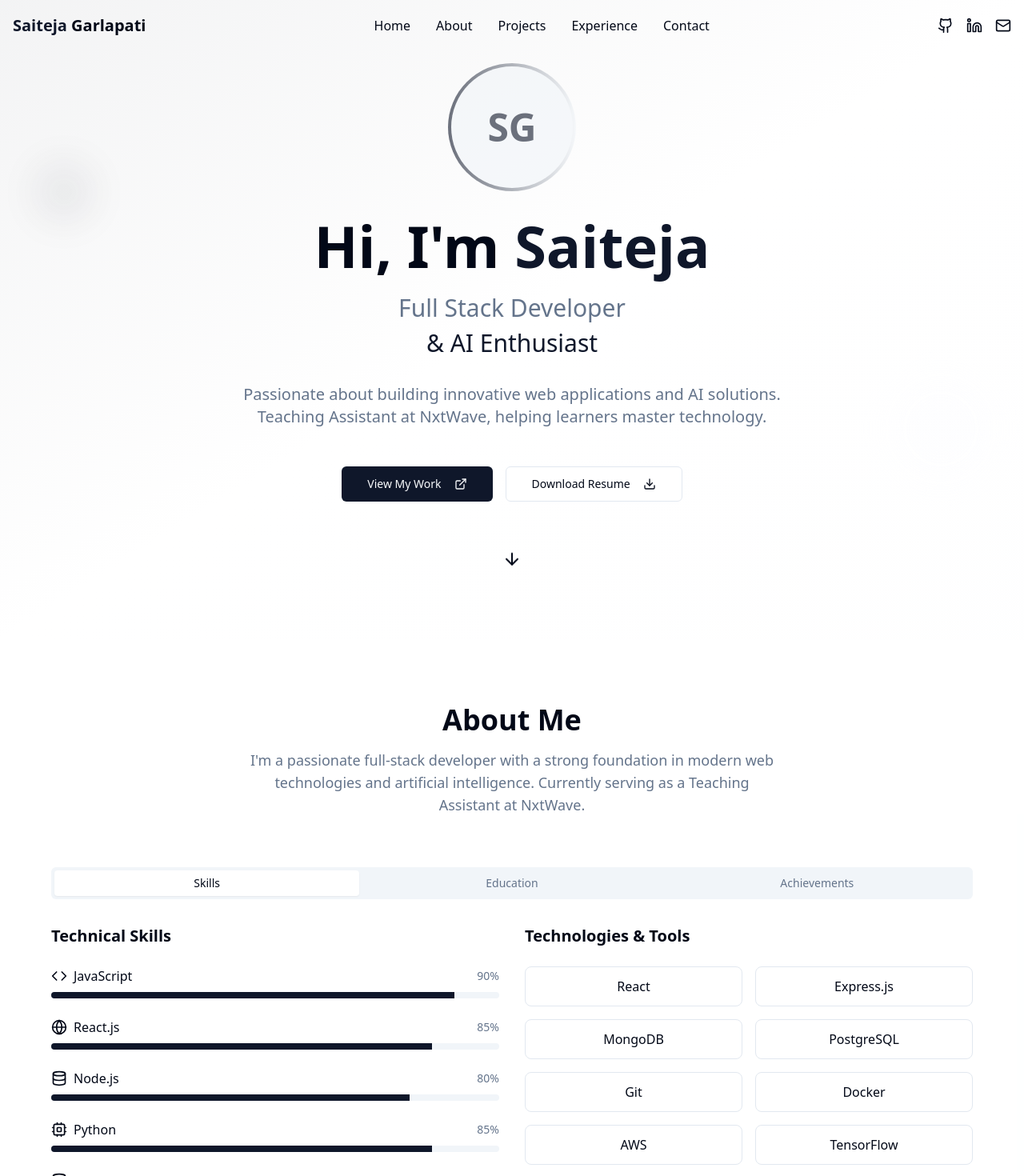
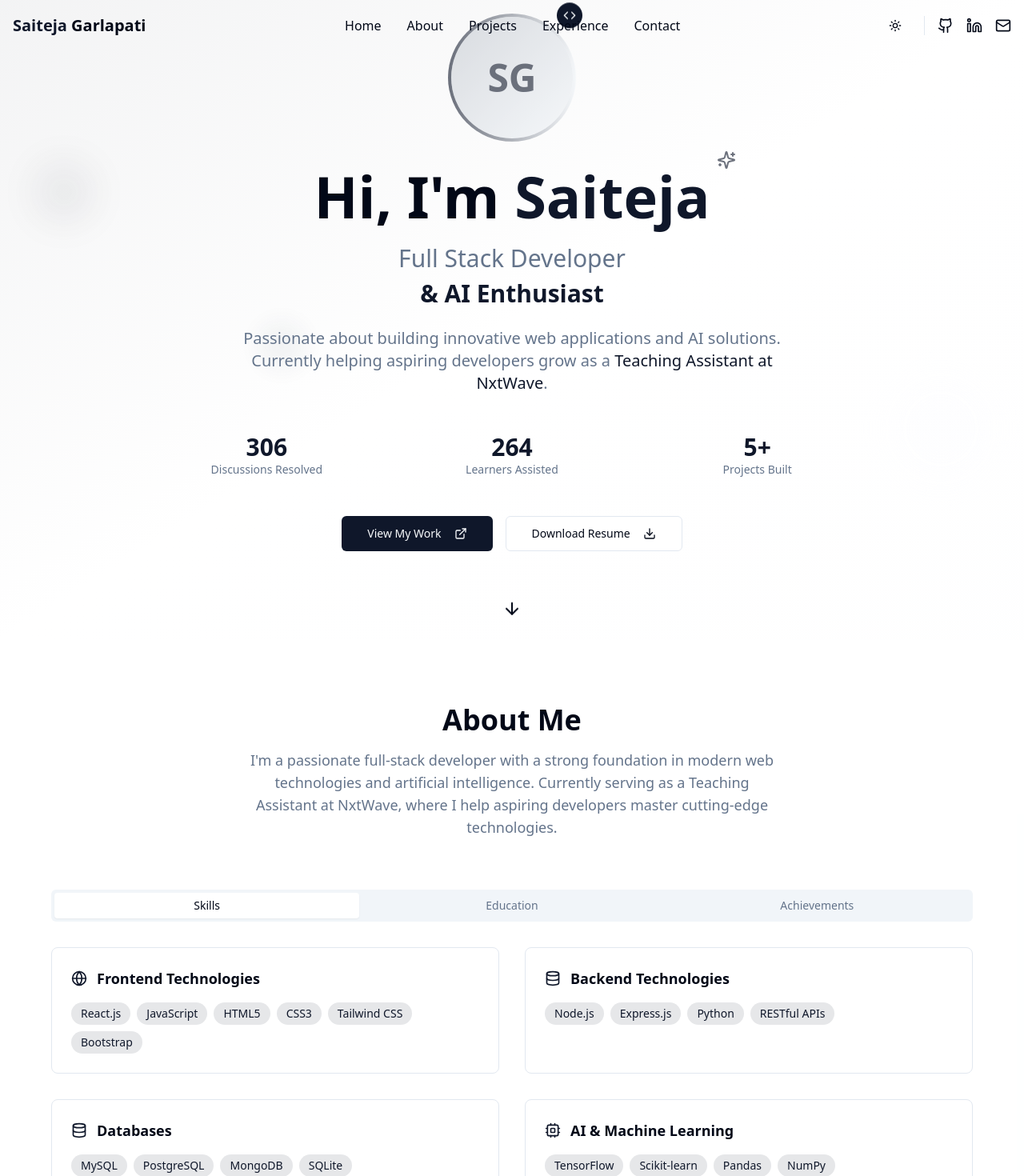
Before and after one commit to saiteja7065/saiteja_portfolio, a React (Vite) app: page / in a window 1280 px wide. Shown: the top 1470 px of the page at 80% size. Built offline with nearby package versions, Linux system fonts and the light colour scheme.

Commit message:
Refactor: Improve skills section and add dark mode
-   Removed percentage from technical skills.
-   Added dark mode toggle.
-   Redefined website structure and design.

```diff
--- a/src/App.tsx
+++ b/src/App.tsx
@@ -1,8 +1,10 @@
+
 import { Toaster } from "@/components/ui/toaster";
 import { Toaster as Sonner } from "@/components/ui/sonner";
 import { TooltipProvider } from "@/components/ui/tooltip";
 import { QueryClient, QueryClientProvider } from "@tanstack/react-query";
 import { BrowserRouter, Routes, Route } from "react-router-dom";
+import { ThemeProvider } from "./components/ThemeProvider";
 import Index from "./pages/Index";
 import NotFound from "./pages/NotFound";
 
@@ -10,6 +12,7 @@ const queryClient = new QueryClient();
 
 const App = () => (
   <QueryClientProvider client={queryClient}>
+    <ThemeProvider defaultTheme="system" storageKey="portfolio-theme">
       <TooltipProvider>
         <Toaster />
         <Sonner />
@@ -21,6 +24,7 @@ const App = () => (
           </Routes>
         </BrowserRouter>
       </TooltipProvider>
+    </ThemeProvider>
   </QueryClientProvider>
 );
 
--- a/src/components/About.tsx
+++ b/src/components/About.tsx
@@ -2,16 +2,34 @@
 import React, { useState } from 'react';
 import { Code, Database, Globe, Cpu, Award, GraduationCap } from 'lucide-react';
 import { Tabs, TabsContent, TabsList, TabsTrigger } from '@/components/ui/tabs';
-import { Progress } from '@/components/ui/progress';
 
 const About = () => {
-  const skills = [
-    { name: 'JavaScript', level: 90, icon: <Code className="w-5 h-5" /> },
-    { name: 'React.js', level: 85, icon: <Globe className="w-5 h-5" /> },
-    { name: 'Node.js', level: 80, icon: <Database className="w-5 h-5" /> },
-    { name: 'Python', level: 85, icon: <Cpu className="w-5 h-5" /> },
-    { name: 'SQL', level: 75, icon: <Database className="w-5 h-5" /> },
-    { name: 'Machine Learning', level: 70, icon: <Cpu className="w-5 h-5" /> },
+  const skillCategories = [
+    {
+      title: 'Frontend Technologies',
+      skills: ['React.js', 'JavaScript', 'HTML5', 'CSS3', 'Tailwind CSS', 'Bootstrap'],
+      icon: <Globe className="w-5 h-5" />
+    },
+    {
+      title: 'Backend Technologies',
+      skills: ['Node.js', 'Express.js', 'Python', 'RESTful APIs'],
+      icon: <Database className="w-5 h-5" />
+    },
+    {
+      title: 'Databases',
+      skills: ['MySQL', 'PostgreSQL', 'MongoDB', 'SQLite'],
+      icon: <Database className="w-5 h-5" />
+    },
+    {
+      title: 'AI & Machine Learning',
+      skills: ['TensorFlow', 'Scikit-learn', 'Pandas', 'NumPy'],
+      icon: <Cpu className="w-5 h-5" />
+    },
+    {
+      title: 'Tools & Platforms',
+      skills: ['Git', 'GitHub', 'Docker', 'AWS', 'Vercel', 'Netlify'],
+      icon: <Code className="w-5 h-5" />
+    }
   ];
 
   const education = [
@@ -19,13 +37,14 @@ const About = () => {
       institution: 'Vallurupalli Nageswara Rao Vignana Jyothi Institute of Engineering and Technology',
       degree: 'Bachelor of Technology',
       duration: '2020 - 2024',
-      description: 'Computer Science and Engineering'
+      description: 'Computer Science and Engineering',
+      grade: 'CGPA: 8.2/10'
     },
     {
       institution: 'NxtWave',
       degree: 'Full Stack Development',
       duration: '2023 - 2024',
-      description: 'Comprehensive full-stack development program'
+      description: 'Comprehensive full-stack development program covering modern web technologies'
     }
   ];
 
@@ -37,12 +56,12 @@ const About = () => {
     },
     {
       title: 'CEO Recognition',
-      description: 'Recognized by NxtWave CEO for outstanding performance',
+      description: 'Recognized by NxtWave CEO for outstanding performance and dedication',
       icon: <Award className="w-6 h-6" />
     },
     {
       title: 'Tech Event Participation',
-      description: 'Active participant in various tech events and challenges',
+      description: 'Active participant in various tech events and coding challenges',
       icon: <Award className="w-6 h-6" />
     }
   ];
@@ -54,7 +73,8 @@ const About = () => {
           <h2 className="text-3xl md:text-4xl font-bold mb-4">About Me</h2>
           <p className="text-lg text-muted-foreground max-w-2xl mx-auto">
             I'm a passionate full-stack developer with a strong foundation in modern web technologies
-            and artificial intelligence. Currently serving as a Teaching Assistant at NxtWave.
+            and artificial intelligence. Currently serving as a Teaching Assistant at NxtWave,
+            where I help aspiring developers master cutting-edge technologies.
           </p>
         </div>
 
@@ -67,35 +87,27 @@ const About = () => {
             </TabsList>
 
             <TabsContent value="skills" className="mt-8">
-              <div className="grid md:grid-cols-2 gap-8">
-                <div>
-                  <h3 className="text-xl font-semibold mb-6">Technical Skills</h3>
-                  <div className="space-y-6">
-                    {skills.map((skill, index) => (
-                      <div key={index} className="space-y-2">
-                        <div className="flex items-center justify-between">
-                          <div className="flex items-center space-x-2">
-                            {skill.icon}
-                            <span className="font-medium">{skill.name}</span>
-                          </div>
-                          <span className="text-sm text-muted-foreground">{skill.level}%</span>
-                        </div>
-                        <Progress value={skill.level} className="h-2" />
+              <div className="grid lg:grid-cols-2 gap-8">
+                {skillCategories.map((category, index) => (
+                  <div key={index} className="bg-background rounded-lg p-6 border border-border">
+                    <div className="flex items-center space-x-3 mb-4">
+                      <div className="text-primary">
+                        {category.icon}
                       </div>
-                    ))}
+                      <h3 className="text-lg font-semibold">{category.title}</h3>
+                    </div>
+                    <div className="flex flex-wrap gap-2">
+                      {category.skills.map((skill, skillIndex) => (
+                        <span
+                          key={skillIndex}
+                          className="px-3 py-1 bg-primary/10 text-primary rounded-full text-sm font-medium hover:bg-primary/20 transition-colors"
+                        >
+                          {skill}
+                        </span>
+                      ))}
+                    </div>
                   </div>
-                </div>
-
-                <div>
-                  <h3 className="text-xl font-semibold mb-6">Technologies & Tools</h3>
-                  <div className="grid grid-cols-2 gap-4">
-                    {['React', 'Express.js', 'MongoDB', 'PostgreSQL', 'Git', 'Docker', 'AWS', 'TensorFlow'].map((tech, index) => (
-                      <div key={index} className="bg-background rounded-lg p-3 text-center border border-border hover:border-primary transition-colors">
-                        {tech}
-                      </div>
-                    ))}
-                  </div>
-                </div>
+                ))}
               </div>
             </TabsContent>
 
@@ -104,14 +116,17 @@ const About = () => {
                 {education.map((edu, index) => (
                   <div key={index} className="bg-background rounded-lg p-6 border border-border">
                     <div className="flex items-start space-x-4">
-                      <div className="bg-primary/10 rounded-full p-3">
+                      <div className="bg-primary/10 rounded-full p-3 mt-1">
                         <GraduationCap className="w-6 h-6 text-primary" />
                       </div>
                       <div className="flex-1">
                         <h3 className="text-xl font-semibold mb-2">{edu.degree}</h3>
                         <p className="text-primary font-medium mb-1">{edu.institution}</p>
                         <p className="text-sm text-muted-foreground mb-2">{edu.duration}</p>
-                        <p className="text-muted-foreground">{edu.description}</p>
+                        <p className="text-muted-foreground mb-2">{edu.description}</p>
+                        {edu.grade && (
+                          <p className="text-sm font-medium text-foreground">{edu.grade}</p>
+                        )}
                       </div>
                     </div>
                   </div>
@@ -122,8 +137,8 @@ const About = () => {
             <TabsContent value="achievements" className="mt-8">
               <div className="grid md:grid-cols-2 lg:grid-cols-3 gap-6">
                 {achievements.map((achievement, index) => (
-                  <div key={index} className="bg-background rounded-lg p-6 border border-border hover:border-primary transition-colors">
-                    <div className="text-primary mb-4">
+                  <div key={index} className="bg-background rounded-lg p-6 border border-border hover:border-primary transition-colors group">
+                    <div className="text-primary mb-4 group-hover:scale-110 transition-transform">
                       {achievement.icon}
                     </div>
                     <h3 className="text-lg font-semibold mb-2">{achievement.title}</h3>
--- a/src/components/Hero.tsx
+++ b/src/components/Hero.tsx
@@ -1,6 +1,6 @@
 
 import React from 'react';
-import { ArrowDown, Download, ExternalLink } from 'lucide-react';
+import { ArrowDown, Download, ExternalLink, Code, Sparkles } from 'lucide-react';
 import { Button } from '@/components/ui/button';
 
 const Hero = () => {
@@ -16,31 +16,64 @@ const Hero = () => {
       {/* Background Gradient */}
       <div className="absolute inset-0 bg-gradient-to-br from-primary/5 via-background to-secondary/5"></div>
 
+      {/* Animated Background Elements */}
+      <div className="absolute inset-0 overflow-hidden">
+        <div className="absolute top-1/4 left-10 w-20 h-20 bg-primary/10 rounded-full blur-xl animate-pulse"></div>
+        <div className="absolute bottom-1/4 right-10 w-32 h-32 bg-secondary/10 rounded-full blur-xl animate-pulse delay-1000"></div>
+        <div className="absolute top-1/2 left-1/4 w-16 h-16 bg-primary/5 rounded-full blur-lg animate-pulse delay-500"></div>
+        <div className="absolute bottom-1/3 left-2/3 w-24 h-24 bg-secondary/5 rounded-full blur-lg animate-pulse delay-700"></div>
+      </div>
+
       <div className="container mx-auto px-4 relative z-10">
         <div className="text-center max-w-4xl mx-auto">
           {/* Profile Image */}
           <div className="mb-8 relative inline-block">
             <div className="w-32 h-32 md:w-40 md:h-40 rounded-full bg-gradient-to-r from-primary to-secondary p-1 animate-pulse">
-              <div className="w-full h-full rounded-full bg-muted flex items-center justify-center text-4xl md:text-5xl font-bold text-primary">
-                SG
+              <div className="w-full h-full rounded-full bg-muted flex items-center justify-center text-4xl md:text-5xl font-bold text-primary relative overflow-hidden">
+                <span className="relative z-10">SG</span>
+                <div className="absolute inset-0 bg-gradient-to-br from-primary/20 to-secondary/20 rounded-full"></div>
               </div>
+            </div>
+            <div className="absolute -top-2 -right-2 bg-primary text-primary-foreground rounded-full p-2 animate-bounce">
+              <Code size={16} />
             </div>
           </div>
 
           {/* Main Content */}
-          <h1 className="text-4xl md:text-6xl lg:text-7xl font-bold mb-6 animate-fade-in">
-            Hi, I'm <span className="text-primary">Saiteja</span>
-          </h1>
+          <div className="space-y-6 animate-fade-in">
+            <h1 className="text-4xl md:text-6xl lg:text-7xl font-bold">
+              Hi, I'm <span className="text-primary relative">
+                Saiteja
+                <Sparkles className="absolute -top-2 -right-8 w-6 h-6 text-primary animate-pulse" />
+              </span>
+            </h1>
 
-          <div className="text-xl md:text-2xl lg:text-3xl text-muted-foreground mb-8 animate-fade-in">
-            <span className="block mb-2">Full Stack Developer</span>
-            <span className="text-primary">& AI Enthusiast</span>
+            <div className="text-xl md:text-2xl lg:text-3xl text-muted-foreground">
+              <span className="block mb-2">Full Stack Developer</span>
+              <span className="text-primary font-semibold">& AI Enthusiast</span>
+            </div>
+
+            <p className="text-lg md:text-xl text-muted-foreground max-w-2xl mx-auto leading-relaxed">
+              Passionate about building innovative web applications and AI solutions.
+              Currently helping aspiring developers grow as a <span className="text-primary font-medium">Teaching Assistant at NxtWave</span>.
+            </p>
           </div>
 
-          <p className="text-lg md:text-xl text-muted-foreground mb-12 max-w-2xl mx-auto leading-relaxed animate-fade-in">
-            Passionate about building innovative web applications and AI solutions.
-            Teaching Assistant at NxtWave, helping learners master technology.
-          </p>
+          {/* Stats */}
+          <div className="grid grid-cols-2 md:grid-cols-3 gap-6 my-12 animate-fade-in">
+            <div className="text-center">
+              <div className="text-2xl md:text-3xl font-bold text-primary">306</div>
+              <div className="text-sm text-muted-foreground">Discussions Resolved</div>
+            </div>
+            <div className="text-center">
+              <div className="text-2xl md:text-3xl font-bold text-primary">264</div>
+              <div className="text-sm text-muted-foreground">Learners Assisted</div>
+            </div>
+            <div className="text-center col-span-2 md:col-span-1">
+              <div className="text-2xl md:text-3xl font-bold text-primary">5+</div>
+              <div className="text-sm text-muted-foreground">Projects Built</div>
+            </div>
+          </div>
 
           {/* CTA Buttons */}
           <div className="flex flex-col sm:flex-row gap-4 justify-center items-center mb-16 animate-fade-in">
@@ -57,16 +90,12 @@ const Hero = () => {
           {/* Scroll Indicator */}
           <button
             onClick={() => scrollToSection('about')}
-            className="animate-bounce hover:text-primary transition-colors"
+            className="animate-bounce hover:text-primary transition-colors group"
           >
-            <ArrowDown size={24} />
+            <ArrowDown size={24} className="group-hover:translate-y-1 transition-transform" />
           </button>
         </div>
       </div>
-
-      {/* Floating Elements */}
-      <div className="absolute top-1/4 left-10 w-20 h-20 bg-primary/10 rounded-full blur-xl animate-pulse"></div>
-      <div className="absolute bottom-1/4 right-10 w-32 h-32 bg-secondary/10 rounded-full blur-xl animate-pulse delay-1000"></div>
     </section>
   );
 };
--- a/src/components/Navbar.tsx
+++ b/src/components/Navbar.tsx
@@ -1,6 +1,7 @@
 
 import React, { useState, useEffect } from 'react';
 import { Menu, X, Github, Linkedin, Mail } from 'lucide-react';
+import ThemeToggle from './ThemeToggle';
 
 const Navbar = () => {
   const [isOpen, setIsOpen] = useState(false);
@@ -24,7 +25,7 @@ const Navbar = () => {
 
   return (
     <nav className={`fixed top-0 w-full z-50 transition-all duration-300 ${
-      isScrolled ? 'bg-background/80 backdrop-blur-md border-b border-border' : 'bg-transparent'
+      isScrolled ? 'bg-background/95 backdrop-blur-md border-b border-border shadow-sm' : 'bg-transparent'
     }`}>
       <div className="container mx-auto px-4">
         <div className="flex items-center justify-between h-16">
@@ -51,8 +52,10 @@ const Navbar = () => {
             </button>
           </div>
 
-          {/* Social Links */}
+          {/* Theme Toggle and Social Links */}
           <div className="hidden md:flex items-center space-x-4">
+            <ThemeToggle />
+            <div className="w-px h-6 bg-border"></div>
             <a href="https://github.com/saiteja7065" target="_blank" rel="noopener noreferrer"
                className="hover:text-primary transition-colors">
               <Github size={20} />
@@ -67,6 +70,8 @@ const Navbar = () => {
           </div>
 
           {/* Mobile Menu Button */}
+          <div className="md:hidden flex items-center space-x-2">
+            <ThemeToggle />
             <button
               className="md:hidden"
               onClick={() => setIsOpen(!isOpen)}
@@ -74,10 +79,11 @@ const Navbar = () => {
               {isOpen ? <X size={24} /> : <Menu size={24} />}
             </button>
           </div>
+        </div>
 
         {/* Mobile Menu */}
         {isOpen && (
-          <div className="md:hidden bg-background border-t border-border">
+          <div className="md:hidden bg-background/95 backdrop-blur-md border-t border-border">
             <div className="px-2 pt-2 pb-3 space-y-1">
               <button onClick={() => scrollToSection('home')}
                       className="block px-3 py-2 hover:text-primary transition-colors w-full text-left">
@@ -99,6 +105,19 @@ const Navbar = () => {
                       className="block px-3 py-2 hover:text-primary transition-colors w-full text-left">
                 Contact
               </button>
+              <div className="flex space-x-4 px-3 py-2">
+                <a href="https://github.com/saiteja7065" target="_blank" rel="noopener noreferrer"
+                   className="hover:text-primary transition-colors">
+                  <Github size={20} />
+                </a>
+                <a href="https://www.linkedin.com/in/saitejagarlapati" target="_blank" rel="noopener noreferrer"
+                   className="hover:text-primary transition-colors">
+                  <Linkedin size={20} />
+                </a>
+                <a href="mailto:saiteja8421@gmail.com" className="hover:text-primary transition-colors">
+                  <Mail size={20} />
+                </a>
+              </div>
             </div>
           </div>
         )}
--- /dev/null
+++ b/src/components/ThemeProvider.tsx
@@ -0,0 +1,74 @@
+
+import React, { createContext, useContext, useEffect, useState } from 'react';
+
+type Theme = 'dark' | 'light' | 'system';
+
+type ThemeProviderProps = {
+  children: React.ReactNode;
+  defaultTheme?: Theme;
+  storageKey?: string;
+};
+
+type ThemeProviderState = {
+  theme: Theme;
+  setTheme: (theme: Theme) => void;
+};
+
+const initialState: ThemeProviderState = {
+  theme: 'system',
+  setTheme: () => null,
+};
+
+const ThemeProviderContext = createContext<ThemeProviderState>(initialState);
+
+export function ThemeProvider({
+  children,
+  defaultTheme = 'system',
+  storageKey = 'ui-theme',
+  ...props
+}: ThemeProviderProps) {
+  const [theme, setTheme] = useState<Theme>(
+    () => (localStorage.getItem(storageKey) as Theme) || defaultTheme
+  );
+
+  useEffect(() => {
+    const root = window.document.documentElement;
+
+    root.classList.remove('light', 'dark');
+
+    if (theme === 'system') {
+      const systemTheme = window.matchMedia('(prefers-color-scheme: dark)')
+        .matches
+        ? 'dark'
+        : 'light';
+
+      root.classList.add(systemTheme);
+      return;
+    }
+
+    root.classList.add(theme);
+  }, [theme]);
+
+  const value = {
+    theme,
+    setTheme: (theme: Theme) => {
+      localStorage.setItem(storageKey, theme);
+      setTheme(theme);
+    },
+  };
+
+  return (
+    <ThemeProviderContext.Provider {...props} value={value}>
+      {children}
+    </ThemeProviderContext.Provider>
+  );
+}
+
+export const useTheme = () => {
+  const context = useContext(ThemeProviderContext);
+
+  if (context === undefined)
+    throw new Error('useTheme must be used within a ThemeProvider');
+
+  return context;
+};
--- /dev/null
+++ b/src/components/ThemeToggle.tsx
@@ -0,0 +1,32 @@
+
+import React from 'react';
+import { Moon, Sun } from 'lucide-react';
+import { Button } from '@/components/ui/button';
+import { useTheme } from './ThemeProvider';
+
+const ThemeToggle = () => {
+  const { theme, setTheme } = useTheme();
+
+  const toggleTheme = () => {
+    if (theme === 'light') {
+      setTheme('dark');
+    } else {
+      setTheme('light');
+    }
+  };
+
+  return (
+    <Button
+      variant="ghost"
+      size="icon"
+      onClick={toggleTheme}
+      className="hover:bg-secondary transition-colors"
+    >
+      <Sun className="h-[1.2rem] w-[1.2rem] rotate-0 scale-100 transition-all dark:-rotate-90 dark:scale-0" />
+      <Moon className="absolute h-[1.2rem] w-[1.2rem] rotate-90 scale-0 transition-all dark:rotate-0 dark:scale-100" />
+      <span className="sr-only">Toggle theme</span>
+    </Button>
+  );
+};
+
+export default ThemeToggle;
```
Lines whose indentation alone changed are shown as unchanged.
